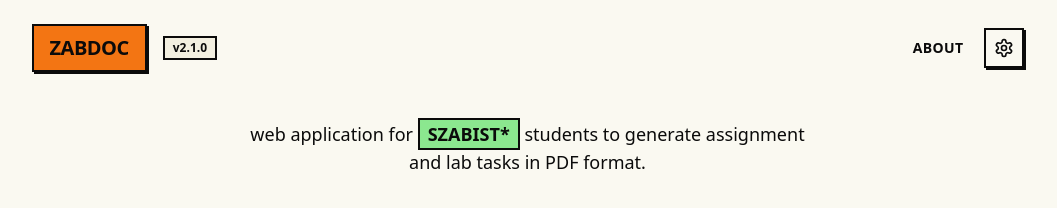
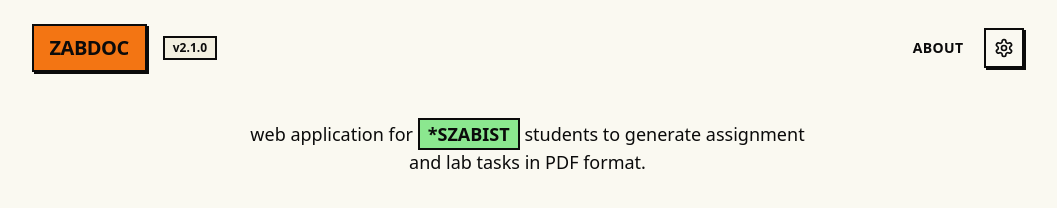
Before and after one commit to hammadmajid/zabdoc, a SvelteKit app in the folder worker/: page / in a window 1280 px wide. Shown: the top 208 px of the page, without its empty margins (105-1162 px from the left). Built offline with nearby package versions, Linux system fonts and the light colour scheme.

Commit message:
place * before szabist text

```diff
--- a/worker/src/routes/+page.svelte
+++ b/worker/src/routes/+page.svelte
@@ -31,7 +31,7 @@
             </div>
             <p class="text-lg font-medium max-w-xl mx-auto">
                 web application for
-                <span class="bg-secondary px-2 py-0.5 neo-border-sm font-bold">SZABIST*</span>
+                <span class="bg-secondary px-2 py-0.5 neo-border-sm font-bold">*SZABIST</span>
                 students to generate assignment and lab tasks in PDF format.
             </p>
         </div>
```
